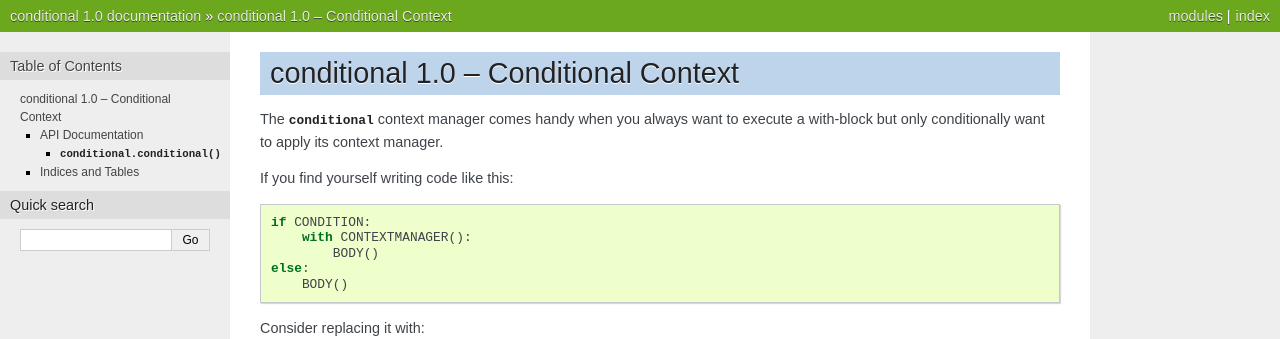
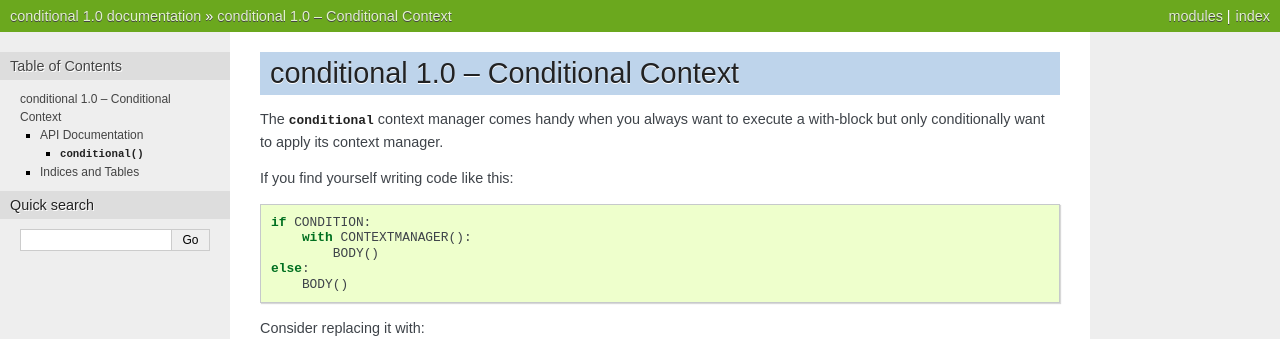
Before and after one commit to stefanholek/conditional, a Sphinx documentation site: the page built from docs/index.rst, in a window 1280 px wide. Shown: the top 339 px of the page. Built offline with Sphinx 7.4.7, drawn with Linux system fonts in a browser that asks for light colours.

Commit message:
Remove one level of conditional.

```diff
--- a/docs/index.rst
+++ b/docs/index.rst
@@ -32,7 +32,7 @@
 API Documentation
 =================
 
-.. function:: conditional.conditional(condition, contextmanager)
+.. function:: conditional(condition, contextmanager)
 
     Wrap a context manager and enter it only if condition is true.
 
```
